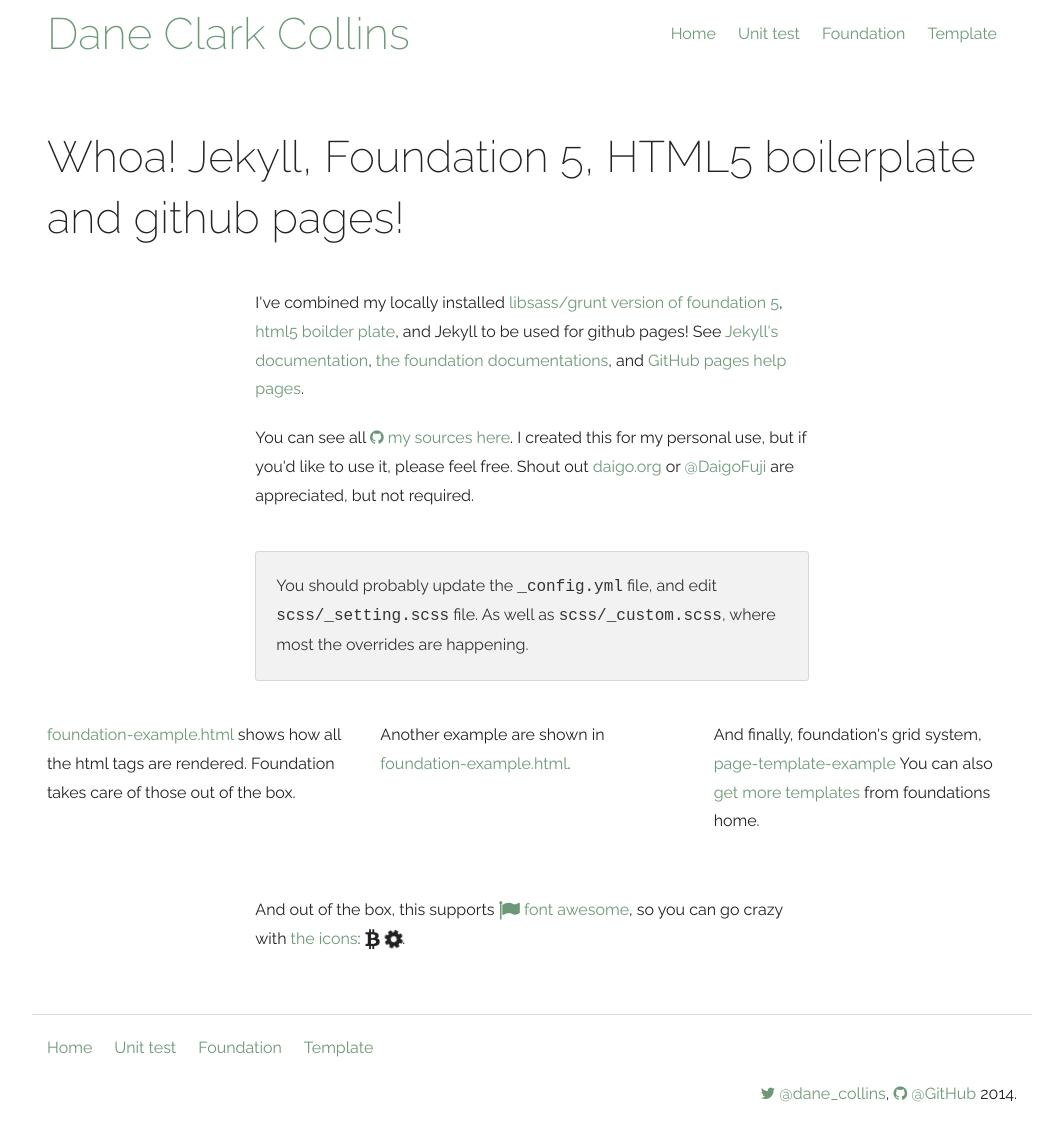
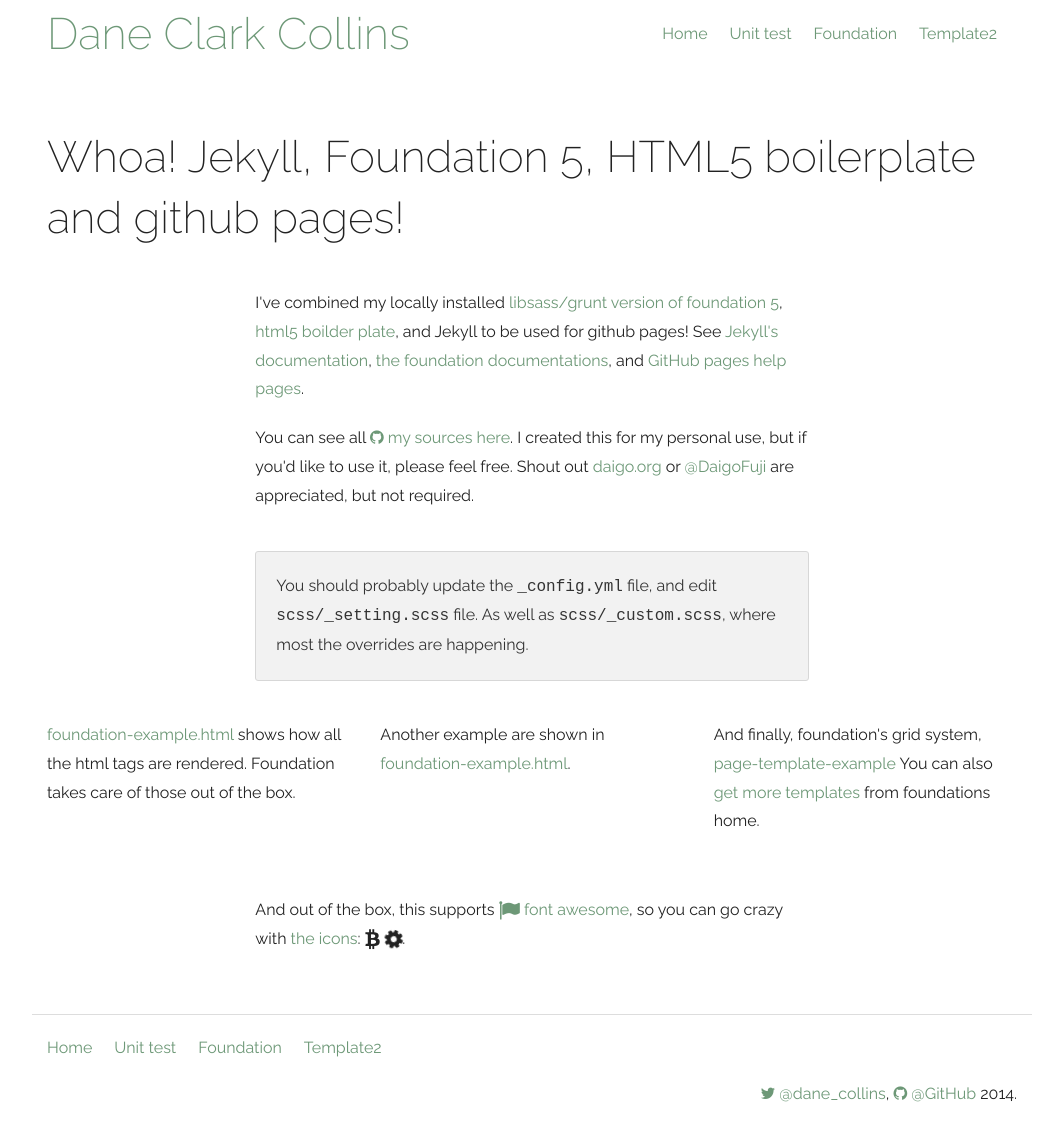
Before and after one commit to daneclarkcollins/daneclarkcollins-com-old-jekyll, a Jekyll site: the page built from index.md, in a window 1280 px wide. Shown: the whole page, without its empty margins (108-1171 px from the left). Built offline with Jekyll 4.4.1, drawn with Linux system fonts in a browser that asks for light colours; nearby versions of some CDN libraries.

Commit message:
Readme edit

```diff
--- a/_includes/nav.html
+++ b/_includes/nav.html
@@ -1,4 +1,4 @@
 <li><a href="{{ site.url }}">Home</a></li>
 <li><a href="page-html-unit-test.html">Unit test</a></li>
 <li><a href="page-foundation-example.html">Foundation</a></li>
-<li><a href="page-template-example.html">Template</a></li>
+<li><a href="page-template-example.html">Template2</a></li>
```
Also changed, not shown: README.md.
